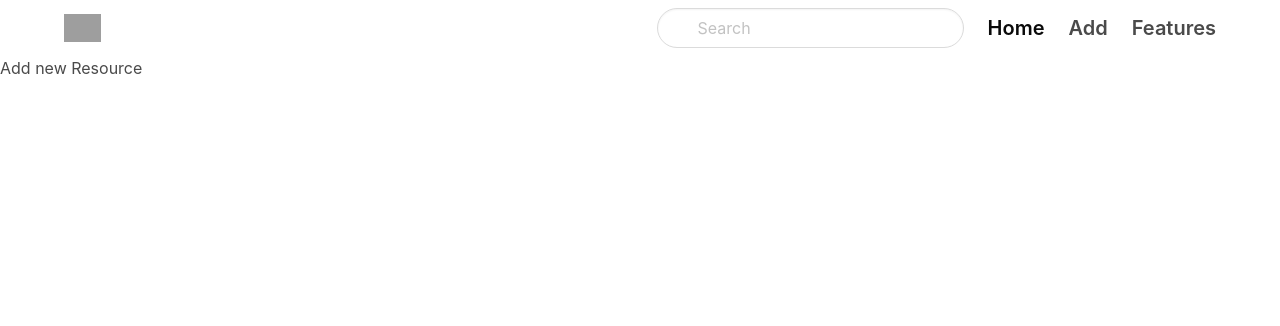
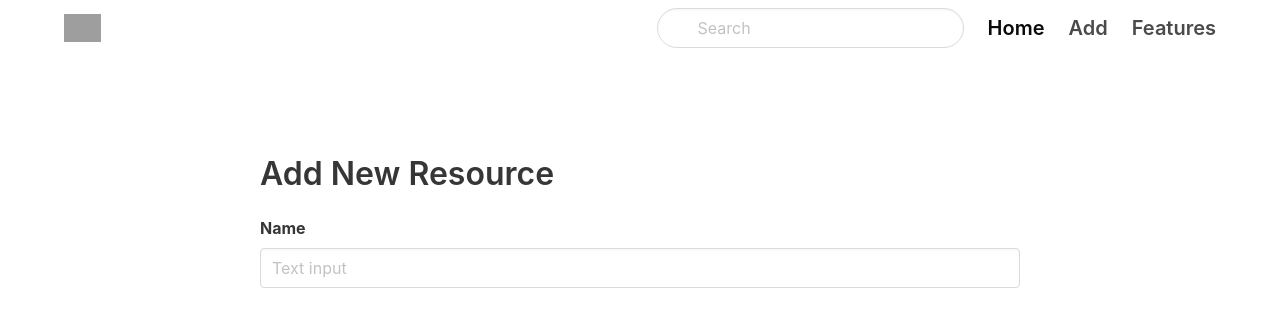
Before and after one commit to NajeebArif/NextJs-Scratch-Pad, a Next.js app: page /resources/new in a window 1280 px wide. Shown: the top 326 px of the page. Built offline with nearby package versions, Linux system fonts and the light colour scheme; grey boxes are pictures that could not be loaded.

Commit message:
Add bulma form field

```diff
--- a/pages/resources/new.js
+++ b/pages/resources/new.js
@@ -3,7 +3,23 @@ import React from 'react'
 export default function ResourceCreate() {
     return (
         <div>
-            <h2>Add new Resource</h2>
+            <div className="container">
+                <div className="columns">
+                    <div className="column is-8 is-offset-2">
+                        <div className="resource-form">
+                            <h1 className="title">Add New Resource</h1>
+                            <form>
+                                <div className="field">
+                                    <label className="label">Name</label>
+                                    <div className="control">
+                                        <input className="input" type="text" placeholder="Text input" />
+                                    </div>
+                                </div>
+                            </form>
+                        </div>
+                    </div>
+                </div>
+            </div>
         </div>
     )
 }
--- a/styles/globals.css
+++ b/styles/globals.css
@@ -14,3 +14,7 @@ a {
 * {
   box-sizing: border-box;
 }
+
+.resource-form{
+  margin-top: 100px;
+}
```
